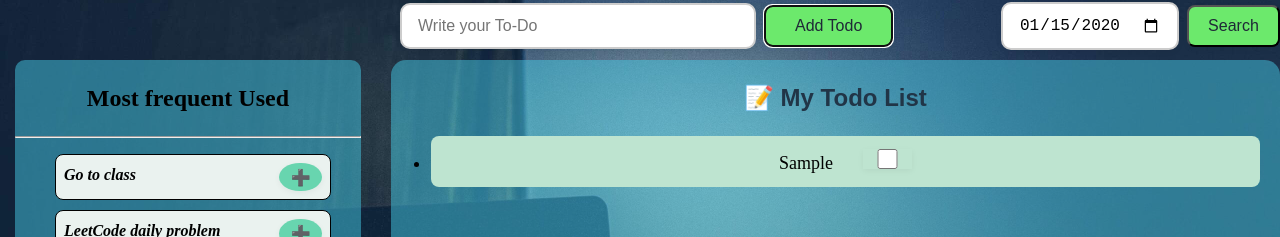
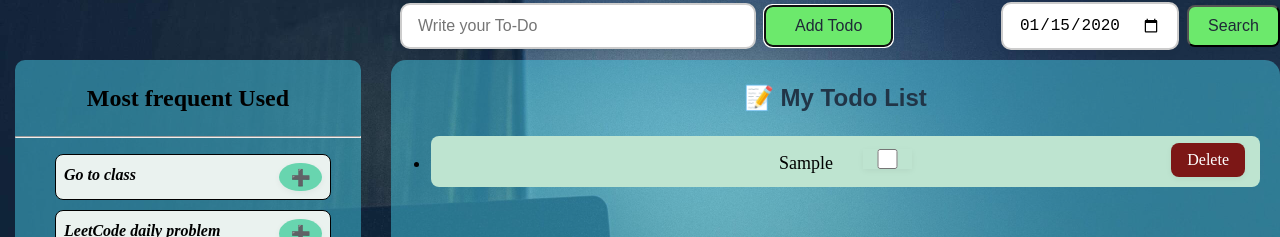
Before and after one commit to LavKushwaha01/To-Do-Application, a React (Vite) app in the folder FrontEnd/TO-Do/: page /profile in a window 1280 px wide. Both pictures are taken after typing "Sample", "2020-01-15" into the empty fields and a click on the button "Add Todo". Shown: the part 69-306 px from the top of the page. Built offline with nearby package versions, Linux system fonts and the light colour scheme; no server answers.

Commit message:
mern project

```diff
--- a/FrontEnd/TO-Do/src/profile.css
+++ b/FrontEnd/TO-Do/src/profile.css
@@ -113,6 +113,7 @@ body {
     margin-right: 20px;
     font-size: large;
     font-family: cursive;
+    position: relative;
 }
 
 #footer {
@@ -151,3 +152,26 @@ li {}
     color: black;
     font-weight: 300;
 }
+
+.change{
+    padding: 0.5em 1em;         /* Adds space inside the button around the text */
+    font-size: 1rem;            /* Ensures readable text */
+    border: none;               /* Removes default border */
+    border-radius: 8px;         /* Optional: makes edges rounded */
+    background-color: #790c0cf1;  /* Blue background */
+    color: white;               /* White text */
+    cursor: pointer;            /* Changes cursor to pointer on hover */
+    white-space: nowrap;        /* Prevents text wrapping */
+    overflow: hidden;           /* Hides overflow if any */
+    text-overflow: ellipsis;
+    margin-right: 15px;
+
+}
+
+.delete{
+    position: absolute;
+    top: 0;
+    right: 0;
+    margin-top: 7px;
+
+}
--- a/FrontEnd/TO-Do/src/profile.jsx
+++ b/FrontEnd/TO-Do/src/profile.jsx
@@ -8,7 +8,7 @@ function Profile() {
 
   const [searchDate, setSearchDate] = useState('');
 
-  const today = new Date().toISOString().split('T')[0];
+  let today = new Date().toISOString().split('T')[0];
 
 
 
@@ -30,6 +30,18 @@ function Profile() {
     'go to gym',
     'walk 6000 steps'
   ];
+
+  const deleteTodo = async (taskid) => {
+    try {
+      const response = await axios.delete(`http://localhost:3000/profile/delete/${taskid}`);
+      console.log("Deleted successfully:", response.data);
+      fetchTodos();
+      // Update your UI or state here
+    } catch (error) {
+      console.error("Error deleting item:", error);
+    }
+  };
+
 
   const handleCheckboxToggle = async (taskId, newStatus) => {
     try {
@@ -55,12 +67,17 @@ function Profile() {
   };
 
   const handleSearch = () => {
+      today = searchDate.toString().split('T')[0];
+      fetchTodos();
 
   }
 
   const fetchTodos = async () => {
     try {
-      const response = await axios.get(`http://localhost:3000/profile/todo?date=${today}`);
+      const token = localStorage.getItem('token');
+      const response = await axios.get(`http://localhost:3000/profile/todo?date=${today}` , {
+        headers: { Authorization: token }
+      });
       setMyTasks(response.data);
     } catch (error) {
       console.error("Error fetching todos", error);
@@ -212,6 +229,8 @@ function Profile() {
               <li key={task._id || index} className="my-task-item">
                 {task.todo}
                 <input type="checkbox" id='cheakbox' checked={task.completed} onChange={() => handleCheckboxToggle(task._id, !task.completed)} />
+                <button className='change delete' onClick={()=> deleteTodo(task._id)}>Delete</button>
+
               </li>
             ))}
           </ul>
```
Also changed, not shown: 1 other file (tests, documents, lock files or other folders).
